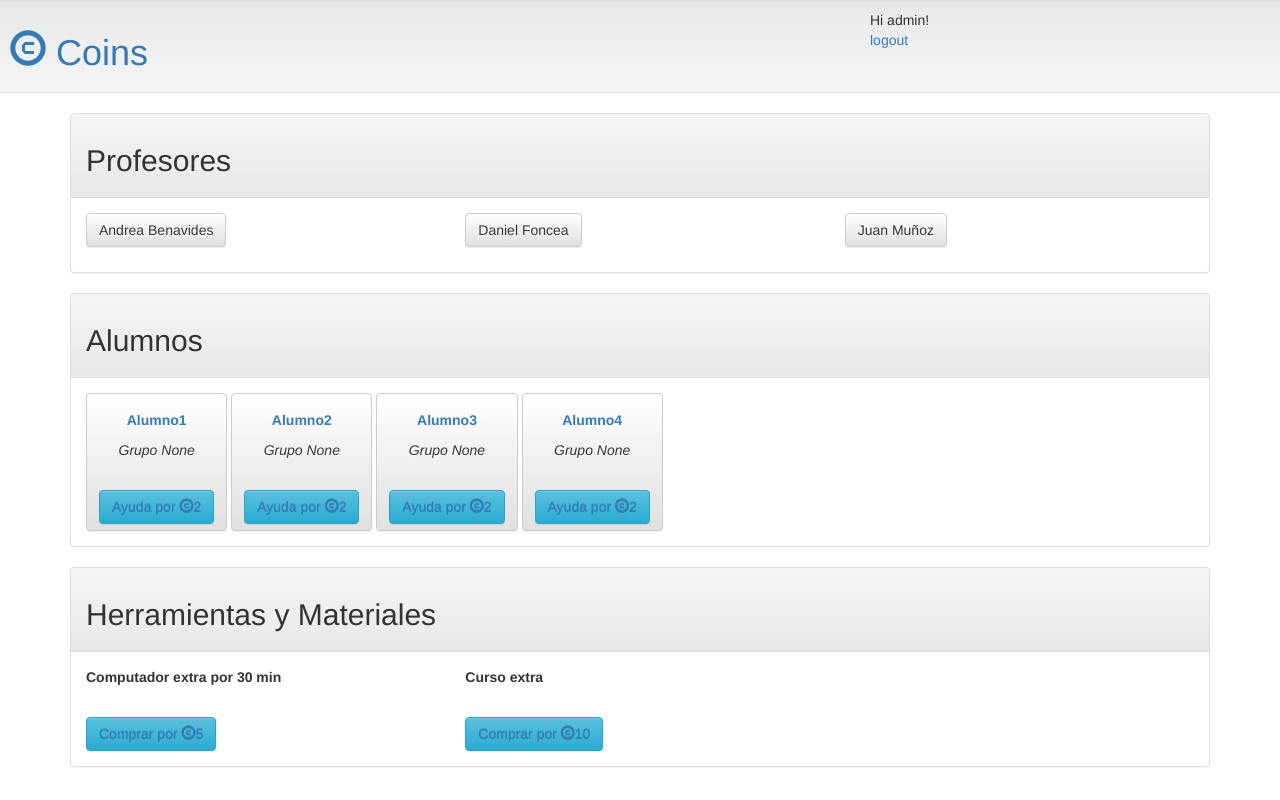
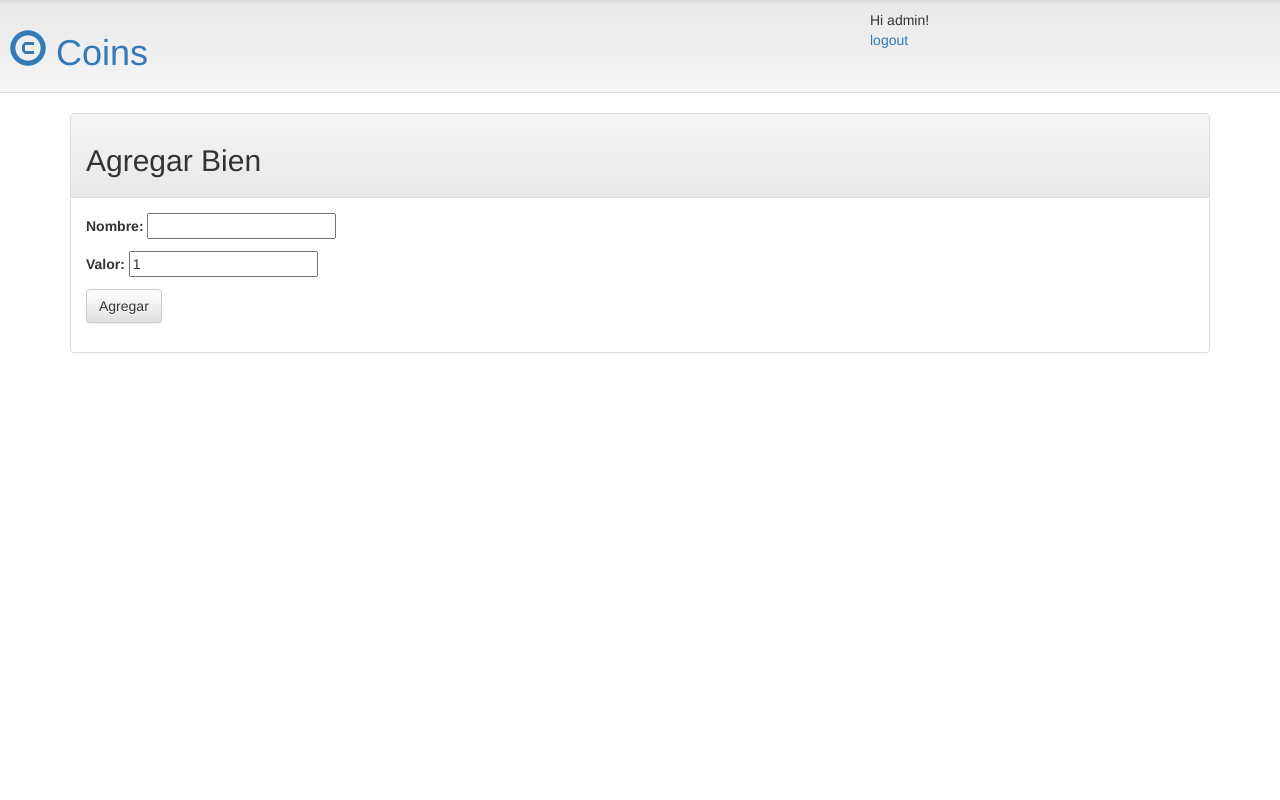
Before and after one commit to AnnBenavides/Coins, a Django app: page /bien/nuevo/ in a window 1280 px wide. Run offline with Django 3.2, Linux system fonts and the light colour scheme; a user stored in the database is signed in; data comes from the database, SQL or seed files in the repository; both versions use the stored data as it was after the commit; some libraries are stand-ins or nearby versions.

Commit message:
Modulo 'bien' completo

```diff
--- a/v.2.0/app/admin.py
+++ b/v.2.0/app/admin.py
@@ -1,5 +1,5 @@
 from django.contrib import admin
-from .models import Alumno, Grupo, Profesor, Bloque, Bien
+from .models import Alumno, Grupo, Profesor, Bloque, Bien, Historial
 
 
 # Register your models here.
@@ -8,3 +8,4 @@ admin.site.register(Alumno)
 admin.site.register(Grupo)
 admin.site.register(Bloque)
 admin.site.register(Bien)
+admin.site.register(Historial)
--- a/v.2.0/app/templates/app/nuevo_bien.html
+++ b/v.2.0/app/templates/app/nuevo_bien.html
@@ -4,7 +4,7 @@
 <div class="panel panel-default">
 	<div class="panel-heading"><h2> Agregar Bien </h2></div>
 	<div class="panel-body">
-		<form method="POST" class="post-form">{% csrf_token %}
+		<form method="POST">{% csrf_token %}
             {{ form.as_p }}
             <button type="submit" class="save btn btn-default">Agregar</button>
         </form>
--- a/v.2.0/app/templates/app/perfil_alumno.html
+++ b/v.2.0/app/templates/app/perfil_alumno.html
@@ -5,13 +5,13 @@
 	<div class="panel-heading"><h2> {{ alumno }} </h2></div>
 	<div class="panel-body">
 		<div class="row">
-			<div class="col-sm-6"> <span class="glyphicon glyphicon-info-sign"></span> </div>
+			<div class="col-sm-6"><h1> <span class="glyphicon glyphicon-info-sign"></span> </h1></div>
 			<div class="col-sm-6">
 				{{ alumno }}
 				<br>
 				<i> - Grupo {{ alumno.grupo }} - </i>
 				<br>
-				<button type="button" class="btn btn-info"><a href="{% url 'ayuda' pk=alumno.pk %}">Ayuda por <span class="glyphicon glyphicon-copyright-mark"></span>2</button>
+				<button type="button" class="btn btn-info"><a href="{% url 'ayuda' pk=alumno.pk %}">Ayuda por <span class="glyphicon glyphicon-copyright-mark"></span> 2</button>
 			</div>
 		</div>
 	</div>
--- a/v.2.0/app/templates/app/users_list.html
+++ b/v.2.0/app/templates/app/users_list.html
@@ -1,13 +1,13 @@
 {% extends 'app/base.html' %}
 {% block content %}
 <div class="panel panel-default">
-	<div class="panel-heading"><h2> Profesores </h2></div>
+	<div class="panel-heading"><h2><span class="glyphicon glyphicon-star"></span> Profesores </h2></div>
 	<div class="panel-body">
 		<div class="row">
 		 	{% for profesor in profesores %}
 		  		<div class="col-sm-4">
 		  			<div>
-		  				<p><b><a href="{% url 'perfil_profe' pk=profesor.pk %}" class="btn btn-default"> {{ profesor }} </a></b></p>
+		  				<p><b><a href="{% url 'perfil_profe' pk=profesor.pk %}"> <span class="glyphicon glyphicon-star-empty"></span> {{ profesor }} </a></b></p>
 		  			</div>
 		  		</div>
 		  	{% endfor %}
@@ -16,14 +16,14 @@
 </div>
 
 <div class="panel panel-default">
-		<div class="panel-heading"><h2> Alumnos </h2></div>
+		<div class="panel-heading"><h2><span class="glyphicon glyphicon-user"></span> Alumnos </h2></div>
 		<div class="panel-body">
 			{% for alumno in alumnos %}
 			<div class="btn btn-default">
 				<div>
 					<p><b><p><b><a href="{% url 'perfil_alumno' pk=alumno.pk %}"> {{ alumno }} </a></b></p></b></p>
 			  		<p><i> Grupo {{ alumno.grupo }}</i></p><br>
-			  		<button type="button" class="btn btn-info"><a href="{% url 'ayuda' pk=alumno.pk %}">Ayuda por <span class="glyphicon glyphicon-copyright-mark"></span>2</a></button>
+			  		<button type="button" class="btn btn-info"><a href="{% url 'ayuda' pk=alumno.pk %}">Ayuda por <span class="glyphicon glyphicon-copyright-mark"></span> 2</a></button>
 				</div>
 			</div>
 			{% endfor %}
@@ -31,14 +31,14 @@
 </div>
 
 <div class="panel panel-default">
-	<div class="panel-heading"><h2> Herramientas y Materiales </h2></div>
+	<div class="panel-heading"><h2><a href="{% url 'nuevo_bien' %}"><span class="glyphicon glyphicon-plus"></span></a> | <span class="glyphicon glyphicon-gift"></span> Herramientas y Materiales    </h2></div>
 	<div class="panel-body">
-		<div class="row">
+		<div>
 		 	{% for bien in bienes %}
-		  		<div class="col-sm-4">
+		  		<div class="btn btn-default">
 		  			<div>
-		  				<p><b>{{ bien.nombre}}</b></p><br>
-			  		<button type="button" class="btn btn-info"><a href="{% url 'bien' coins=bien.valor %}">Comprar por <span class="glyphicon glyphicon-copyright-mark"></span>{{bien.valor}}</a></button>
+		  				<p><b>{{ bien.nombre }}</b></p><br>
+			  		<button type="button" class="btn btn-info"><a href="{% url 'bien' pk=bien.pk %}">Comprar por <span class="glyphicons glyphicons-shopping-cart"></span> {{ bien.valor }} </a></button>
 		  			</div>
 		  		</div>
 		  	{% endfor %}
@@ -46,5 +46,4 @@
 	</div>
 </div>
 
-</div>
 {% endblock %}
--- a/v.2.0/app/urls.py
+++ b/v.2.0/app/urls.py
@@ -6,6 +6,6 @@ urlpatterns = [
         url(r'^profe/(?P<pk>[0-9]+)/$', views.perfil_profe, name='perfil_profe'),
         url(r'^alumno/(?P<pk>[0-9]+)/$', views.perfil_alumno, name='perfil_alumno'),
         url(r'^alumno/(?P<pk>[0-9]+)/ayuda/$', views.ayuda, name='ayuda'),
-        url(r'^bien/$', views.bien, name='bien'),
+        url(r'^bien/(?P<pk>[0-9]+)$', views.bien, name='bien'),
         url(r'^bien/nuevo/$', views.nuevo_bien, name='nuevo_bien'),
     ]
--- a/v.2.0/app/views.py
+++ b/v.2.0/app/views.py
@@ -4,7 +4,11 @@ from .forms import BienForm
 
 
 # Create your views here.
+def getAlumno(usuario):
+	return Alumno.objects.get(user=usuario)
 
+def getProfesor(usuario):
+	return Profesor.objects.get(user=usuario)
 
 def users_list(request):
 	profesores = Profesor.objects.all()
@@ -32,7 +36,7 @@ def perfil_alumno(request,pk):
 		return redirect('login.html')
 
 def ayuda(request,pk):
-	user = request.user
+	user = getProfesor(request.user)
 	if (user.is_authenticated):
 		alumno = get_object_or_404(Alumno, pk=pk)
 		alumno.cargar(2)
@@ -59,36 +63,28 @@ def cargar(request):
         'form': form,
     })
 
-def getAlumno(usuario):
-	return Alumno.objects.get(user=usuario)
 
-def getProfesor(usuario):
-	return Profesor.objects.get(user=usuario)
 
-def bien(request,coins):
-	user = request.user
+def bien(request,pk):
+	bien = get_object_or_404(Bien, pk=pk)
 	if (user.is_authenticated):
 		alumno = getAlumno(request.user)
-		alumno.cargar(coins)
+		alumno.cargar(bien.valor)
 		nombre = "Compra de bien "+str(alumno)
-		h = Historial.objects.create(user=user, asunto=nombre, valor=coins)
+		h = Historial.objects.create(user=request.user, asunto=nombre, valor=bien.valor)
 		return render(request, 'app/perfil_alumno.html', {'alumno' : alumno})
 	else:
 		return redirect('login.html')
 
 def nuevo_bien(request):
 	if request.method == "POST":
-		form = PostForm(request.POST)
+		form = BienForm(request.POST)
 		if form.is_valid():
 			post = form.save(commit=False)
 			profe = getProfesor(request.user)
-			h = Historial.objects.create(user=profe, asunto='Crear bien', valor='0')
+			h = Historial.objects.create(user=request.user, asunto='Crear bien', valor='0')
 			post.save()
 			return render(request, 'app/perfil_profe.html', {'profe' : profe})
 	else:
-		profesores = Profesor.objects.all()
-		alumnos = Alumno.objects.all().order_by('grupo')
-		bienes = Bien.objects.all()
-		user = request.user
-		if (user.is_authenticated):
-			return render(request, 'app/users_list.html', {'profesores' : profesores, 'alumnos' : alumnos, 'bienes' : bienes})
+		form = BienForm()
+		return render(request,'app/nuevo_bien.html', {'form':form})
```
Also changed, not shown: v.2.0/db.sqlite3.
